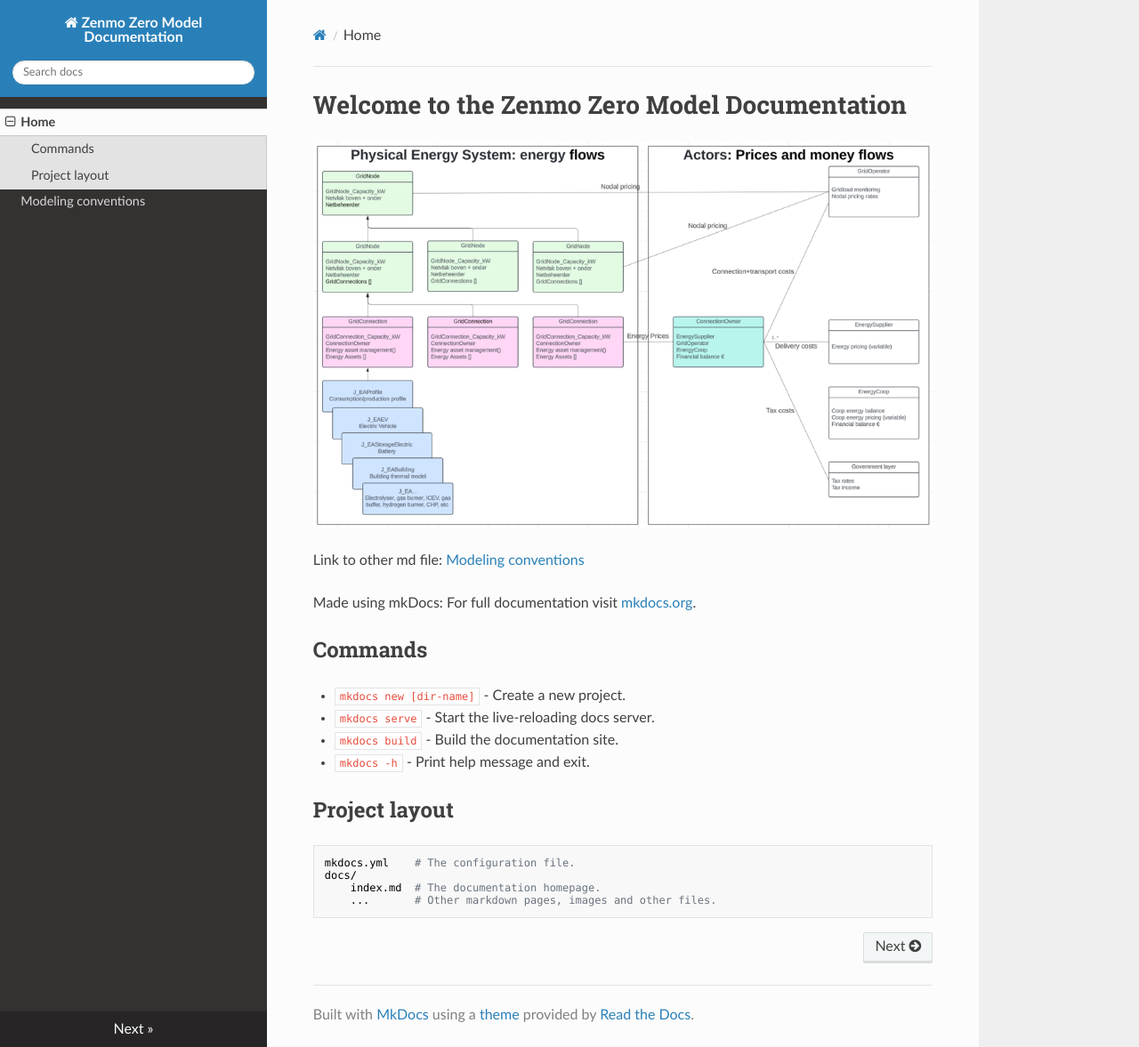
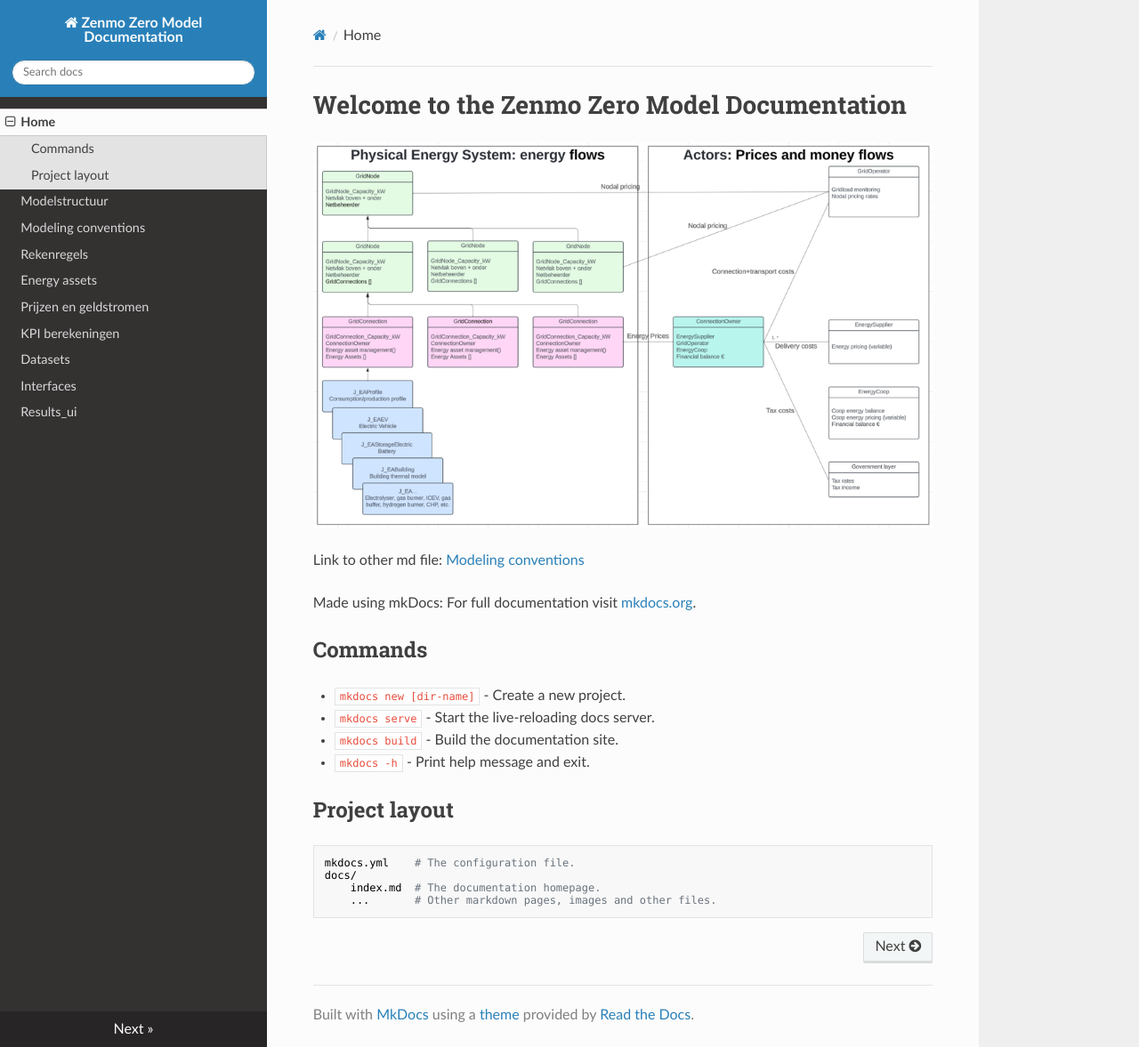
Before and after one commit to Zenmo/zero_engine, an MkDocs documentation site: the page built from docs/index.md, in a window 1280 px wide and 1177 px high. Shown: the whole window at 89% size. Built offline with MkDocs 1.6.1, drawn with Linux system fonts in a browser that asks for light colours; nearby versions of some CDN libraries.

```diff
--- a/mkdocs.yml
+++ b/mkdocs.yml
@@ -1,6 +1,14 @@
 site_name: Zenmo Zero Model Documentation
 nav:
   - Home: index.md
+  - Modelstructuur: modelstructuur.md
   - Modeling conventions: modeling_conventions.md
+  - Rekenregels: rekenregels.md
+  - Energy assets: energy_assets.md
+  - Prijzen en geldstromen: prijzen_en_geldstromen.md
+  - KPI berekeningen: KPI_berekeningen.md
+  - Datasets: datasets.md
+  - Interfaces: interfaces.md
+  - Results_ui: results_ui.md
 
 theme: readthedocs
```
Also changed, not shown: 4 other files.
